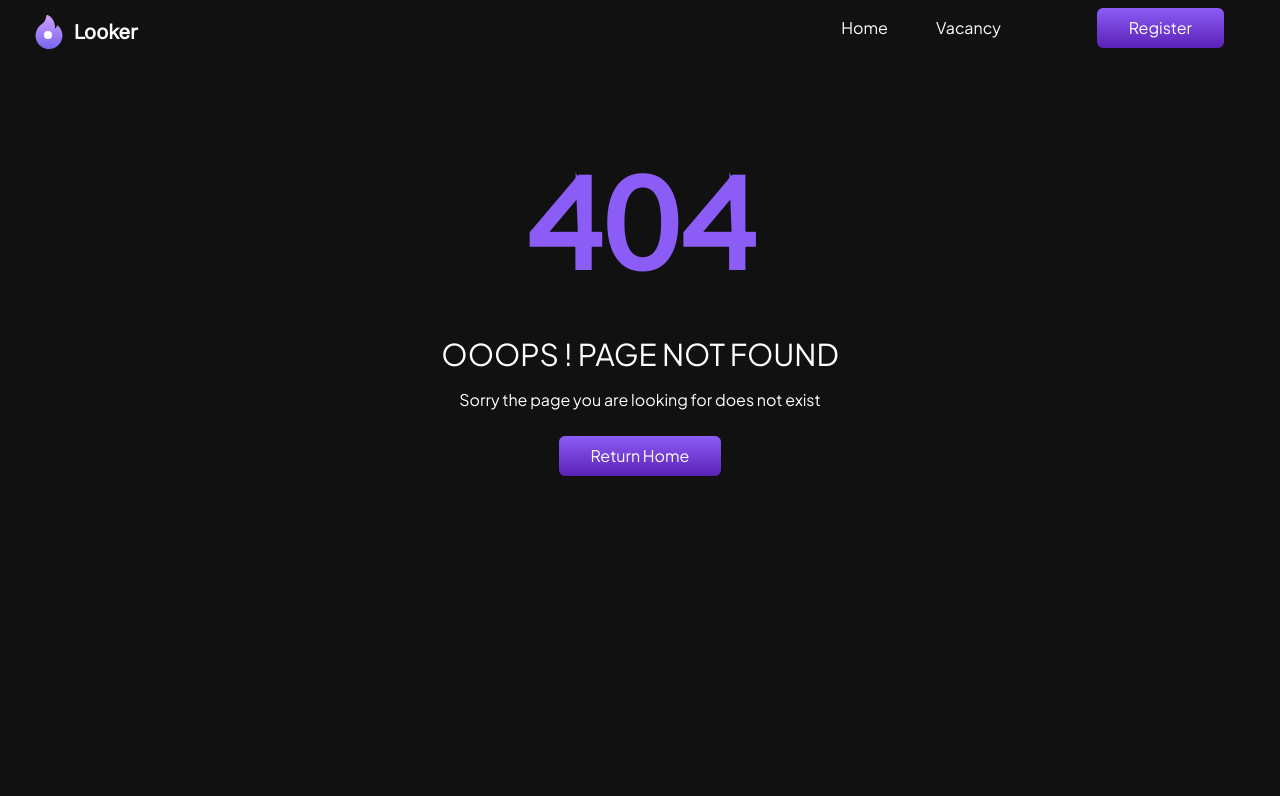
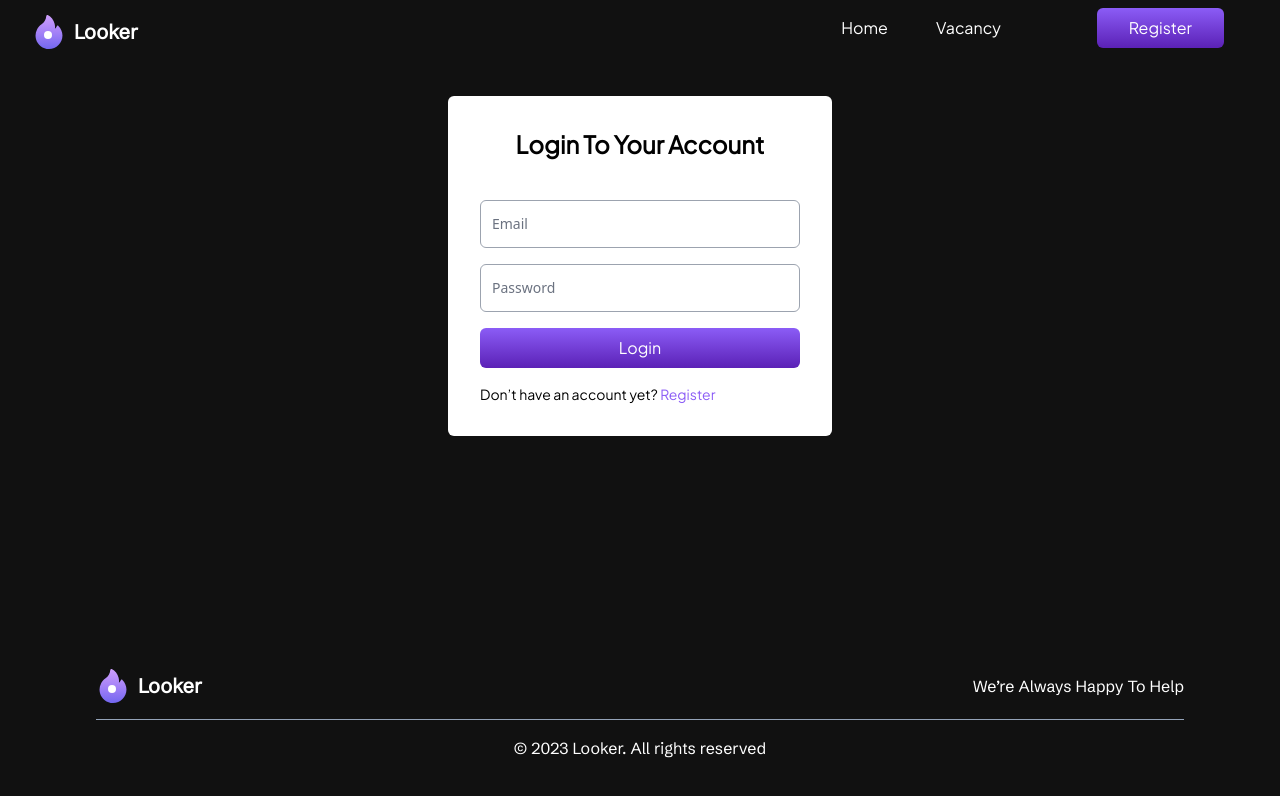
Before and after one commit to demasarvin/looker-app, a React (Vite) app: page /login in a window 1280 px wide. Before the commit this address had no page. Shown: the top 796 px of the page. Built offline with nearby package versions, Linux system fonts and the light colour scheme.

Commit message:
Add: login page

```diff
--- a/src/App.jsx
+++ b/src/App.jsx
@@ -3,6 +3,7 @@ import Home from "./pages/Home";
 import NotFound from "./pages/NotFound";
 import JobVacancy from "./pages/JobVacancy.jsx/JobVacancy";
 import Register from "./pages/Register";
+import Login from "./pages/Login";
 
 function App() {
   return (
@@ -11,6 +12,7 @@ function App() {
         <Route path="/" element={<Home />}></Route>
         <Route path="/job-vacancy" element={<JobVacancy />}></Route>
         <Route path="/register" element={<Register />}></Route>
+        <Route path="/login" element={<Login />}></Route>
         <Route path="*" element={<NotFound />}></Route>
       </Routes>
     </BrowserRouter>
--- /dev/null
+++ b/src/pages/Login.jsx
@@ -0,0 +1,38 @@
+import { Link } from "react-router-dom";
+import Button from "../components/Button";
+import Footer from "../components/Footer";
+import Navbar from "../components/NavBar";
+import FloatingInput from "../components/FloatingInput";
+
+function Login() {
+  return (
+    <div className="flex min-h-screen flex-col bg-primary">
+      <Navbar />
+      <div className="flex items-center justify-center">
+        <div className="mx-auto my-8 w-80 rounded-md bg-white p-8 md:w-96">
+          <h1 className="mb-10 text-center font-primary text-2xl font-bold">
+            Login To Your Account
+          </h1>
+          <FloatingInput name={"email"} type={"email"} placeholder={"email"} />
+          <FloatingInput
+            name={"password"}
+            type={"password"}
+            placeholder={"password"}
+          />
+          <div className="mb-4 w-full text-center text-white">
+            <Button name={"Login"} />
+          </div>
+          <p className="font-primary text-sm">
+            Don’t have an account yet? {""}
+            <Link to="/login" className="text-violet-500">
+              Register
+            </Link>
+          </p>
+        </div>
+      </div>
+      <Footer />
+    </div>
+  );
+}
+
+export default Login;
```
